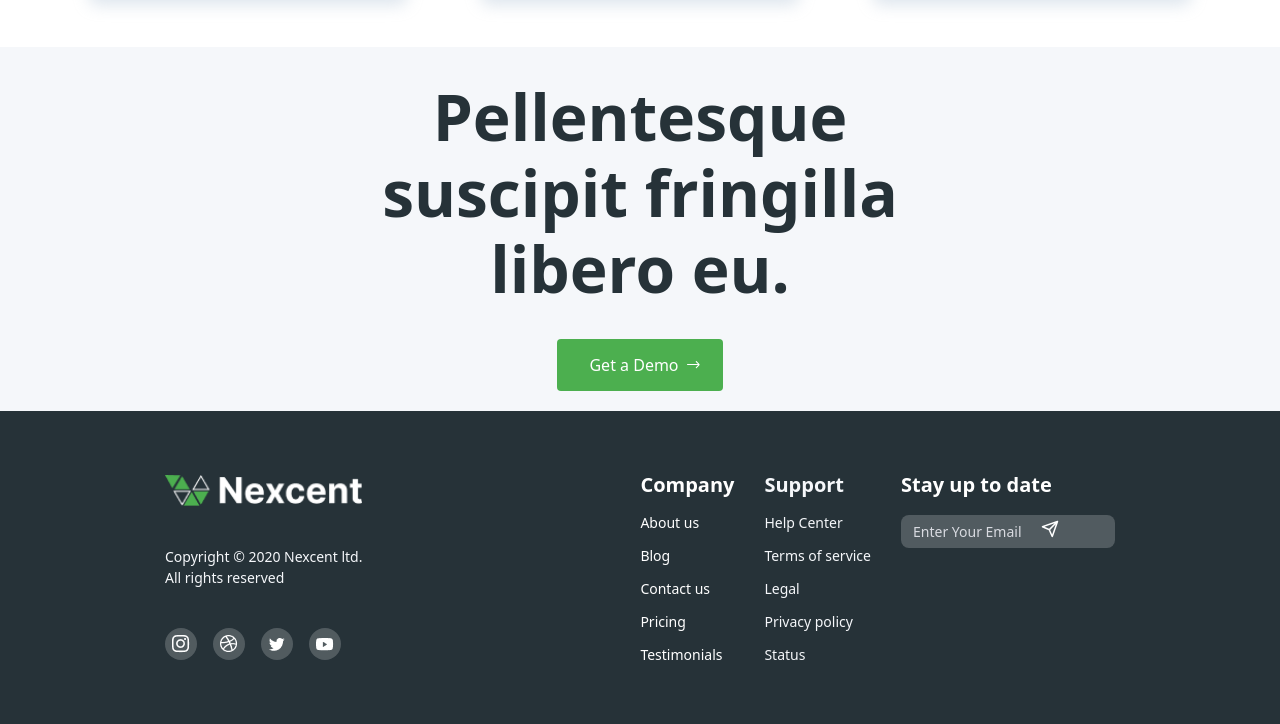
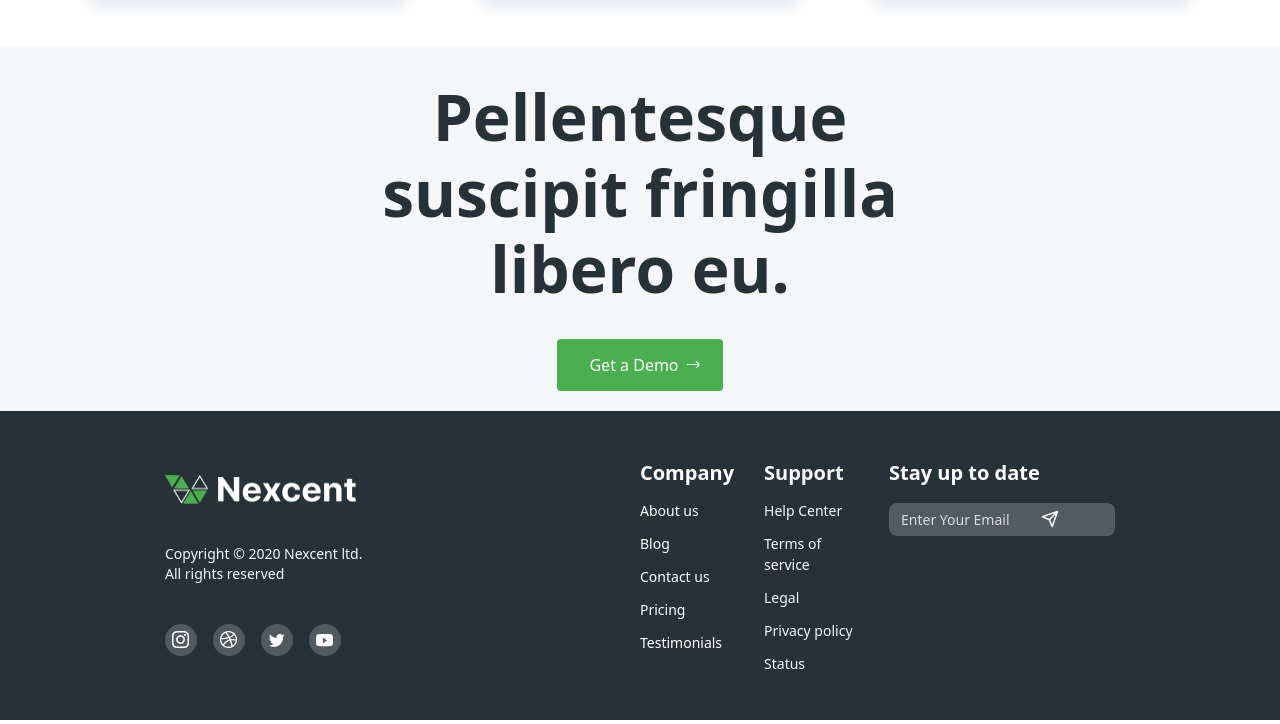
Before and after one commit to FarwaAshraf70/Nexcent-project, a website: page index.html in a window 1280 px wide. Shown: the part 3741-4465 px from the top of the page. Drawn offline with nearby package versions, Linux system fonts and the light colour scheme.

Commit message:
footer fixed

```diff
--- a/index.html
+++ b/index.html
@@ -441,12 +441,11 @@
 
         <!-- <footer> -->
         <div class="w-full bg-[#263238] ">
-            <footer
-                class=" px-[165px] gap-[125px]  mx-auto  max-w-[1440px] flex justify-between items-center gap-[125px] ">
+            <footer class="flex max-w-[1440px] mx-[165px]  justify-center items-center gap-[125px] ">
 
-                <div class=" py-[64px]   gap-[40px]  flex flex-col">
-                    <img src="./images/Logoo.png" alt="" />
-                    <div class="text-[14px]  font-[400]leading-[20px] text-[#F5F7FA]  ">
+                <div class=" py-[64px]   gap-[40px] max-w-[350px] w-full flex flex-col">
+                    <img src="./images/Logoo.png" alt="" class="max-w-[191px] h-[29px]" />
+                    <div class="text-[14px]  font-[400] leading-[20px] text-[#F5F7FA]  ">
                         <p class="">Copyright © 2020 Nexcent ltd.</p>
                         <p class="">All rights reserved</p>
                     </div>
@@ -470,17 +469,16 @@
 
                     </div>
                 </div>
-                <div class="flex  gap-[30px]">
-                    <ul class="text-[#FFFFFF] text-[14px] font-[400]  space-y-[12px]  ">
+                <div class="flex  gap-[30px] max-w-[635px]">
+                    <ul class="text-[#FFFFFF] text-[14px] font-[400] space-y-[12px]  ">
                         <li>
-                            <a href="#"
-                                class=" text-[20px] font-[600]  mb-[24px] rounded-md  cursor-pointer hover:text-white ">
+                            <a href="#" class=" text-[20px] font-[600] rounded-md  cursor-pointer hover:text-white ">
                                 Company
                             </a>
                         </li>
                         <li>
                             <a href="#"
-                                class=" text-[14px] font-[400]  mb-[24px] rounded-md cursor-pointer hover:underline underline-offset-4 transition  hover:text-white">
+                                class=" text-[14px] font-[400]   rounded-md cursor-pointer hover:underline underline-offset-4 transition  hover:text-white">
                                 About us
                             </a>
                         </li>
@@ -489,13 +487,13 @@
 
                         <li>
                             <a href="#"
-                                class=" text-[14px] font-[400]  mb-[24px] rounded-md cursor-pointer hover:underline underline-offset-4 transition  hover:text-white">
+                                class=" text-[14px] font-[400]  rounded-md cursor-pointer hover:underline underline-offset-4 transition  hover:text-white">
                                 Blog
                             </a>
                         </li>
 
                         <li>
-                            <a href="#" class=text-[14px] font-[400] mb-[24px] rounded-md cursor-pointer hover:underline
+                            <a href="#" class=text-[14px] font-[400] rounded-md cursor-pointer hover:underline
                                 underline-offset-4 transition hover:text-white">
                                 Contact us
                             </a>
@@ -503,14 +501,14 @@
 
                         <li>
                             <a href="#"
-                                class=" text-[14px] font-[400]  mb-[24px] rounded-md cursor-pointer hover:underline underline-offset-4 transition  hover:text-white">
+                                class=" text-[14px] font-[400]  rounded-md cursor-pointer hover:underline underline-offset-4 transition  hover:text-white">
                                 Pricing
                             </a>
                         </li>
 
                         <li>
                             <a href="#"
-                                class=" text-[14px] font-[400]  mb-[24px] rounded-md cursor-pointer hover:underline underline-offset-4 transition  hover:text-white">
+                                class=" text-[14px] font-[400]  rounded-md cursor-pointer hover:underline underline-offset-4 transition  hover:text-white">
                                 Testimonials
                             </a>
                         </li>
@@ -520,42 +518,42 @@
                     <ul class="text-[#F5F7FA] text-[14px] font-[400] space-y-[12px]">
                         <li>
                             <a href="#"
-                                class=" text-[20px] font-[600]  mb-[24px] rounded-md  cursor-pointer  underline-offset-4 transition duration-300  hover:text-white ">
+                                class=" text-[20px] font-[600]  rounded-md  cursor-pointer  underline-offset-4 transition duration-300  hover:text-white ">
                                 Support
                             </a>
                         </li>
 
                         <li>
                             <a href="#"
-                                class=" text-[14px] font-[400]  mb-[24px] rounded-md cursor-pointer hover:underline underline-offset-4 transition  hover:text-white">
+                                class=" text-[14px] font-[400]  rounded-md cursor-pointer hover:underline underline-offset-4 transition  hover:text-white">
                                 Help Center
                             </a>
                         </li>
 
                         <li>
                             <a href="#"
-                                class=" text-[14px] font-[400]  mb-[24px] rounded-md cursor-pointer hover:underline underline-offset-4 transition  hover:text-white">
+                                class=" text-[14px] font-[400] rounded-md cursor-pointer hover:underline underline-offset-4 transition  hover:text-white">
                                 Terms of service
                             </a>
                         </li>
 
                         <li>
                             <a href="#"
-                                class=" text-[14px] font-[400]  mb-[24px] rounded-md cursor-pointer hover:underline underline-offset-4 transition  hover:text-white">
+                                class=" text-[14px] font-[400] rounded-md cursor-pointer hover:underline underline-offset-4 transition  hover:text-white">
                                 Legal
                             </a>
                         </li>
 
                         <li>
                             <a href="#"
-                                class=" text-[14px] font-[400]  mb-[24px] rounded-md cursor-pointer hover:underline underline-offset-4 transition  hover:text-white">
+                                class=" text-[14px] font-[400]  rounded-md cursor-pointer hover:underline underline-offset-4 transition  hover:text-white">
                                 Privacy policy
                             </a>
                         </li>
 
                         <li>
                             <a href="#"
-                                class=" text-[14px]  font-[400]  mb-[24px] rounded-md cursor-pointer hover:underline underline-offset-4 transition  hover:text-white">
+                                class=" text-[14px]  font-[400]  rounded-md cursor-pointer hover:underline underline-offset-4 transition  hover:text-white">
                                 Status
                             </a>
                         </li>
@@ -563,10 +561,10 @@
 
                     <div class="">
                         <p class="text-[#FFFFFF] text-[20px] font-[600] ">Stay up to date</p>
-                        <div class="flex relative mt-[15px] gap-[87px] rounded-[8px] ">
+                        <div class="flex relative mt-[15px] gap-[117px]  rounded-[8px] ">
                             <input type="email" placeholder="Enter Your Email"
-                                class="placeholder:text-[#D9DBE1] pl-[12px] text-white text-[14px] font-[400] py-[6px] rounded-[8px] bg-white/20   outline-none" />
-                            <img src="./images/send.svg" alt="" class="absolute bottom-[10px] left-[140px]" />
+                                class="placeholder:text-[#D9DBE1] px-[12px] text-white text-[14px] font-[400] py-[6px] rounded-[8px] bg-white/20 outline-none" />
+                            <img src="./images/send.svg" alt="" class="absolute bottom-[8px] left-[152px]" />
                         </div>
                     </div>
                 </div>
```
